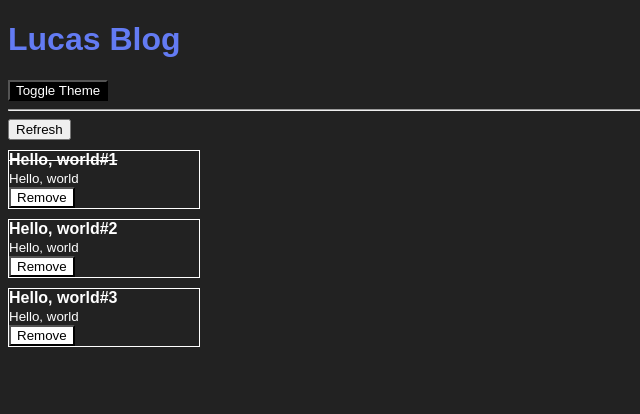
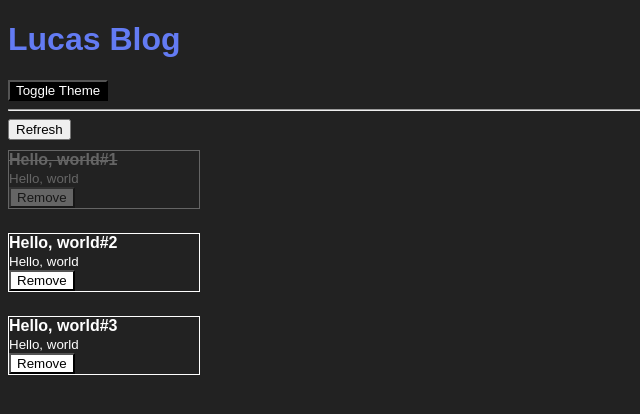
Before and after one commit to lucasmarkes/react-fundamentals, a React app: page / in a window 1280 px wide. Shown: the top 414 px of the page, without its empty margins (0-640 px from the left). Built offline with nearby package versions, Linux system fonts and the light colour scheme.

Commit message:
chore: Update Post component to handle post removal

```diff
--- a/src/App.js
+++ b/src/App.js
@@ -44,7 +44,12 @@ function App() {
   };
 
    const handleRemove = (postId) => {
-    setPosts((prevState) => prevState.filter((post) => post.id !== postId));
+     setPosts((prevState) => prevState.map(
+      post => (
+         post.id === postId
+           ? { ...post, removed: true }
+           : post
+     )));
   };
 
   const handleToggleTheme = () => {
@@ -69,6 +74,7 @@ function App() {
             title={post.title}
             content={post.content}
             onRemove={handleRemove}
+            removed={post.removed}
           />
         ))}
       </ThemeContext.Provider>
--- a/src/Header.js
+++ b/src/Header.js
@@ -4,8 +4,6 @@ import { ThemeContext } from "./App";
 import styles from './Header.scss';
 
 export default function Header(props) {
-  console.log({styles});
-
   const { onToggleTheme, theme } = useContext(ThemeContext);
   return (
     <header>
--- a/src/Post.js
+++ b/src/Post.js
@@ -1,19 +1,23 @@
 import PropTypes from "prop-types";
 import React from "react";
 import Button from "./Button";
+import styles from './Post.scss';
 import PostBody from "./PostBody";
 
 export default function Post(props) {
   return (
     <>
+      <article className={props.removed ? styles.postDeleted : styles.post}>
       <div style={{ border: "1px solid", marginTop: "10px", width: "15%" }}>
         <PostBody
           content={props.content}
           read={props.read}
           title={props.title}
         />
+
         <Button id={props.id} onRemove={props.onRemove} />
       </div>
+        </article>
     </>
   );
 }
@@ -24,4 +28,5 @@ Post.propTypes = {
   content: PropTypes.string.isRequired,
   onRemove: PropTypes.func.isRequired,
   read: PropTypes.bool.isRequired,
+  removed: PropTypes.bool.isRequired,
 };
--- /dev/null
+++ b/src/Post.scss
@@ -0,0 +1,8 @@
+.post {
+  margin-bottom: 24px;
+}
+
+.postDeleted {
+  margin-bottom: 24px;
+  opacity: 0.3;
+}
```
